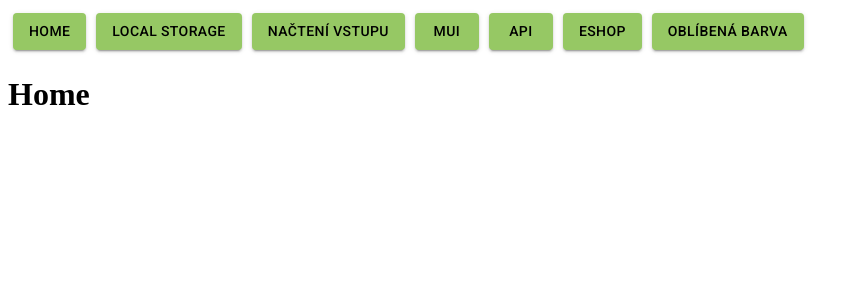
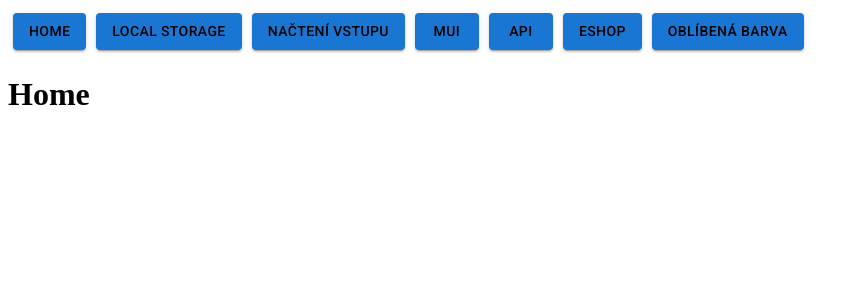
Before and after one commit to UsernameMartinn/react-router-app, a React (Create React App) app: page / in a window 1280 px wide. Shown: the top 300 px of the page, without its empty margins (0-860 px from the left). Built offline with nearby package versions, Linux system fonts and the light colour scheme.

Commit message:
customizace navigace

```diff
--- a/src/App.js
+++ b/src/App.js
@@ -8,19 +8,28 @@ import Kalkulacka from "./nacteni_vstupu/Kalkulacka";
 import LocalStorage from './local_storage/LocalStorage';
 import Eshop from './eshop/Eshop';
 import OblibenaBarva from './oblibena_barva/OblibenaBarva';
+import { useEffect, useState } from "react";
 
 function App() {
+
+  const [barva, nastavBarvu] = useState(localStorage.getItem(''));
+
+  useEffect(() => {
+    localStorage.setItem('', barva);
+  }, [barva])
+
+
   return (
     <HashRouter basename='/'>
-    <Navigation />
+    <Navigation barva={barva} />
     <Routes>
         <Route index element={<Home />} />
-        <Route path="/local_storage" element={<LocalStorage />} />
-        <Route path="/nacteni_vstupu" element={<Kalkulacka />} />
-        <Route path="/api" element={<Api />} />
-        <Route path="/mui" element={<Ukolnicek />} />
-        <Route path="/eshop" element={<Eshop />} />
-        <Route path="/oblibena_barva" element={<OblibenaBarva />} />
+        <Route path="/local_storage" element={<LocalStorage barva={barva} />} />
+        <Route path="/nacteni_vstupu" element={<Kalkulacka barva={barva} />} />
+        <Route path="/api" element={<Api barva={barva} />} />
+        <Route path="/mui" element={<Ukolnicek barva={barva} />} />
+        <Route path="/eshop" element={<Eshop barva={barva} />} />
+        <Route path="/oblibena_barva" element={<OblibenaBarva barva={barva} nastavBarvu={nastavBarvu}/>} />
         <Route path="*" element={<NoPage />} />
     </Routes>
     </HashRouter>
--- a/src/Navigation.js
+++ b/src/Navigation.js
@@ -2,23 +2,23 @@ import { Outlet, Link } from "react-router-dom";
 import Button from '@mui/material/Button';
 
 
-const Navigation = () => {
+const Navigation = (props) => {
     return (
         <>
             <nav>
-                <Button style={{backgroundColor:'rgb(150, 200, 100)', color: "black", margin: 5}} variant="contained" href="/router-material-api/#">Home</Button>
+                <Button style={{backgroundColor: props.barva, color: "black", margin: 5}} variant="contained" href="/router-material-api/#">Home</Button>
 
-                <Button style={{backgroundColor:'rgb(150, 200, 100)', color: "black", margin: 5}} variant="contained" href="/router-material-api/#/local_storage">Local storage</Button>
+                <Button style={{backgroundColor: props.barva, color: "black", margin: 5}} variant="contained" href="/router-material-api/#/local_storage">Local storage</Button>
 
-                <Button style={{backgroundColor:'rgb(150, 200, 100)', color: "black", margin: 5}} variant="contained" href="/router-material-api/#/nacteni_vstupu">Načtení vstupu</Button>
+                <Button style={{backgroundColor: props.barva, color: "black", margin: 5}} variant="contained" href="/router-material-api/#/nacteni_vstupu">Načtení vstupu</Button>
 
-                <Button style={{backgroundColor:'rgb(150, 200, 100)', color: "black", margin: 5}} variant="contained" href="/router-material-api/#/mui">Mui</Button>
+                <Button style={{backgroundColor: props.barva, color: "black", margin: 5}} variant="contained" href="/router-material-api/#/mui">Mui</Button>
 
-                <Button style={{backgroundColor:'rgb(150, 200, 100)', color: "black", margin: 5}} variant="contained" href="/router-material-api/#/api">Api</Button>
+                <Button style={{backgroundColor: props.barva, color: "black", margin: 5}} variant="contained" href="/router-material-api/#/api">Api</Button>
 
-                <Button style={{backgroundColor:'rgb(150, 200, 100)', color: "black", margin: 5}} variant="contained" href="/router-material-api/#/eshop">Eshop</Button>
+                <Button style={{backgroundColor: props.barva, color: "black", margin: 5}} variant="contained" href="/router-material-api/#/eshop">Eshop</Button>
 
-                <Button style={{backgroundColor:'rgb(150, 200, 100)', color: "black", margin: 5}} variant="contained" href="/router-material-api/#/oblibena_barva">Oblíbená barva</Button>
+                <Button style={{backgroundColor: props.barva, color: "black", margin: 5}} variant="contained" href="/router-material-api/#/oblibena_barva">Oblíbená barva</Button>
             </nav>
             <Outlet />
         </>
--- a/src/api/Api.js
+++ b/src/api/Api.js
@@ -24,6 +24,7 @@ function Api() {
 
   return (
     <>
+      <Typography variant='h2'>Kávička</Typography>
       <Paper>
         <Typography variant="subtitle1">
           {vybranaKava != "" && <span>Vybraná káva je: {vybranaKava}</span>}
@@ -39,7 +40,7 @@ function Api() {
                 <Typography variant="h5">
                   <img src={kava.image} />
                   <Divider>
-                  <Chip label={kava.title} size="medium" />
+                    <Chip label={kava.title} size="medium" />
                   </Divider>
                 </Typography>
               </Paper>
--- a/src/eshop/Eshop.js
+++ b/src/eshop/Eshop.js
@@ -77,7 +77,7 @@ function Eshop() {
                     <Chip label={polozka.title} size="medium" />
                   </Divider>
                   <Polozka data={polozka} />
-                  <Button onClick={() => pridatPolozku(polozka)} style={{backgroundColor:'rgb(100, 200, 200)', color: "black"}} variant="contained">Přidat do košíku</Button>
+                  <Button onClick={() => pridatPolozku(polozka)} style={{ backgroundColor: 'rgb(100, 200, 200)', color: "black" }} variant="contained">Přidat do košíku</Button>
                 </Typography>
               </Paper>
             </Grid>
--- a/src/local_storage/LocalStorage.js
+++ b/src/local_storage/LocalStorage.js
@@ -1,4 +1,5 @@
 import { useEffect, useState } from "react";
+import { Typography } from "@mui/material";
 
 function LocalStorage() {
 
@@ -30,16 +31,17 @@ function LocalStorage() {
 
   return (
     <>
-      <div style={{fontSize: 40, margin: 40}} >
-        <button style={{ backgroundColor: "lightgreen", color: "green", fontSize: 40, width: 50, margin: 30}} onClick={() => nastavPocet(pocet + 1)}>+</button>
+      <Typography variant='h2'>Local storage</Typography>
+      <div style={{ fontSize: 40, margin: 40 }} >
+        <button style={{ backgroundColor: "lightgreen", color: "green", fontSize: 40, width: 50, margin: 30 }} onClick={() => nastavPocet(pocet + 1)}>+</button>
         {pocet}
-        <button style={{ backgroundColor: "salmon", color: "crimson", fontSize: 40, width: 50, margin: 30}} onClick={() => nastavPocet(pocet - 1)}>-</button>
+        <button style={{ backgroundColor: "salmon", color: "crimson", fontSize: 40, width: 50, margin: 30 }} onClick={() => nastavPocet(pocet - 1)}>-</button>
       </div>
 
-      <div style={{fontSize: 40, margin: 40}} >
-        <button style={{fontSize: 40, width: 50, margin: 30}} onClick={zvysHodnotu}>+</button>
+      <div style={{ fontSize: 40, margin: 40 }} >
+        <button style={{ fontSize: 40, width: 50, margin: 30 }} onClick={zvysHodnotu}>+</button>
         {pocet}
-        <button style={{fontSize: 40, width: 50, margin: 30}} onClick={snizHodnotu}>-</button>
+        <button style={{ fontSize: 40, width: 50, margin: 30 }} onClick={snizHodnotu}>-</button>
       </div>
     </>
   );
--- a/src/mui/Ukolnicek.js
+++ b/src/mui/Ukolnicek.js
@@ -49,7 +49,7 @@ export default function Ukolnicek(poradi) {
             }
         }
         */
-       let pocetSplnenych = seznamUkolu.filter(ukol => ukol.splneno).length
+        let pocetSplnenych = seznamUkolu.filter(ukol => ukol.splneno).length
 
 
         return pocetSplnenych
@@ -86,6 +86,7 @@ export default function Ukolnicek(poradi) {
 
     return (
         <>
+            <Typography variant='h2'>Úkolníček</Typography>
             <NovyUkol pridejUkol={pridejUkol} />
             <br />
             <Typography variant="body1">{seznamUkolu.map((ukol, poradi) => <PolozkaUkolu ukol={ukol} poradi={poradi} fceSmazat={smazatUkol} fceSpln={splnUkol}></PolozkaUkolu>)}</Typography>
@@ -94,7 +95,7 @@ export default function Ukolnicek(poradi) {
             <Typography variant="body1">Počet splněných úkolů: {splneno()}</Typography>
             <Typography variant="body1">Počet nesplněných úkolů: {seznamUkolu.filter(ukol => !ukol.splneno).length}</Typography>
 
-            <Button variant="contained" style={{backgroundColor : barvaTlacitka}} onClick={() => pridejUkol("novy ukol")}>Přidej náhodný úkol</Button>
+            <Button variant="contained" style={{ backgroundColor: barvaTlacitka }} onClick={() => pridejUkol("novy ukol")}>Přidej náhodný úkol</Button>
         </>
     )
 }
--- a/src/oblibena_barva/OblibenaBarva.js
+++ b/src/oblibena_barva/OblibenaBarva.js
@@ -1,15 +1,16 @@
 import { useEffect, useState } from "react";
 import Ctverec from './Ctverec'
+import { Typography } from "@mui/material";
 
-function OblibenaBarva() {
-  const [barva, nastavBarvu] = useState('');
+function OblibenaBarva(props) {
+
 
   return (
     <>
+      <Typography style={{color: props.barva}} variant='h2'>Oblíbená barva</Typography>
       <div>Jaká je vaše oblíbená barva?</div>
-      <input type='color' id='barva' onChange={(e) => nastavBarvu(e.target.value)}></input>
-      <button id='ok' onClick={() => console.log(barva)}>Ok</button> <br />
-      <Ctverec barva={barva}/>
+      <input type='color' id='barva' onChange={(e) => props.nastavBarvu(e.target.value)}></input>
+      <Ctverec OblibenaBarva={props.barva} />
     </>
   );
   //e je event
```
Also changed, not shown: src/nacteni_vstupu/Kalkulacka.js (+16 -14 lines).
